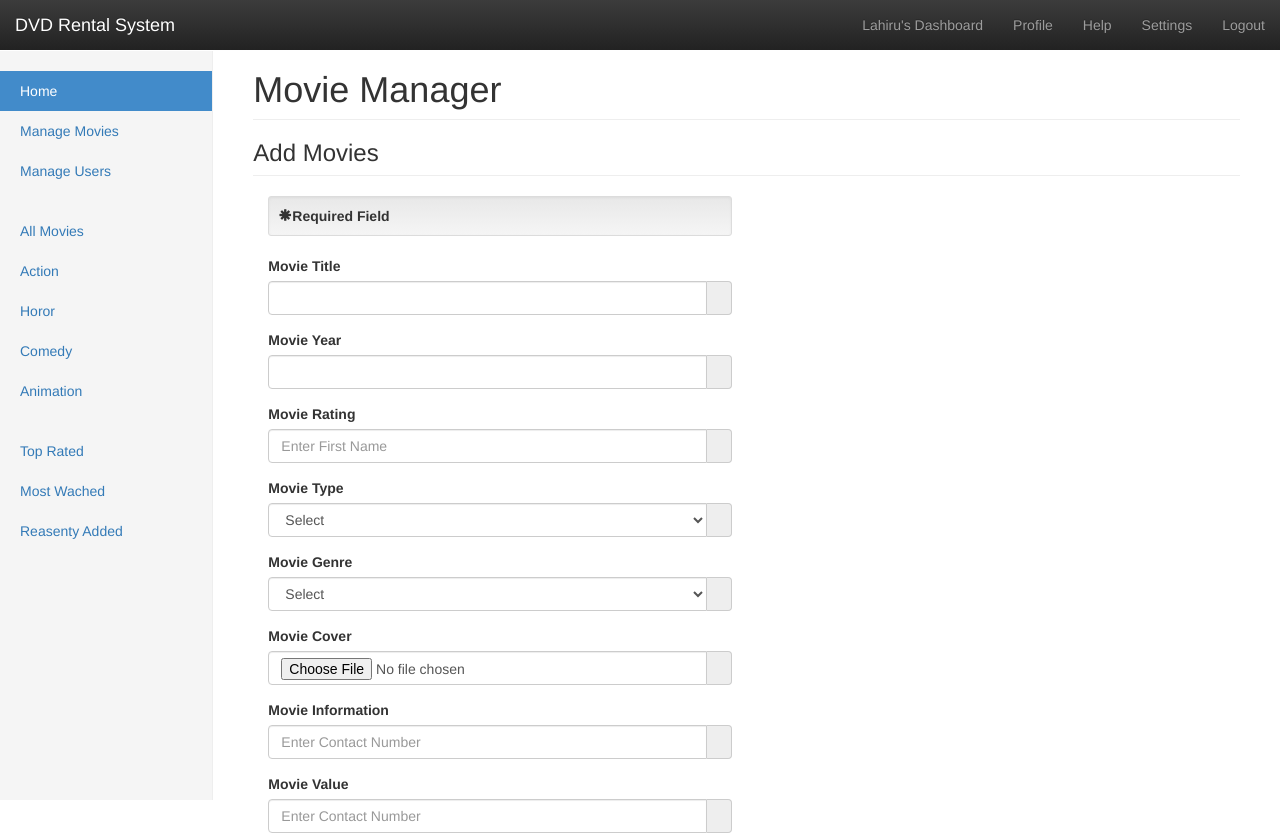
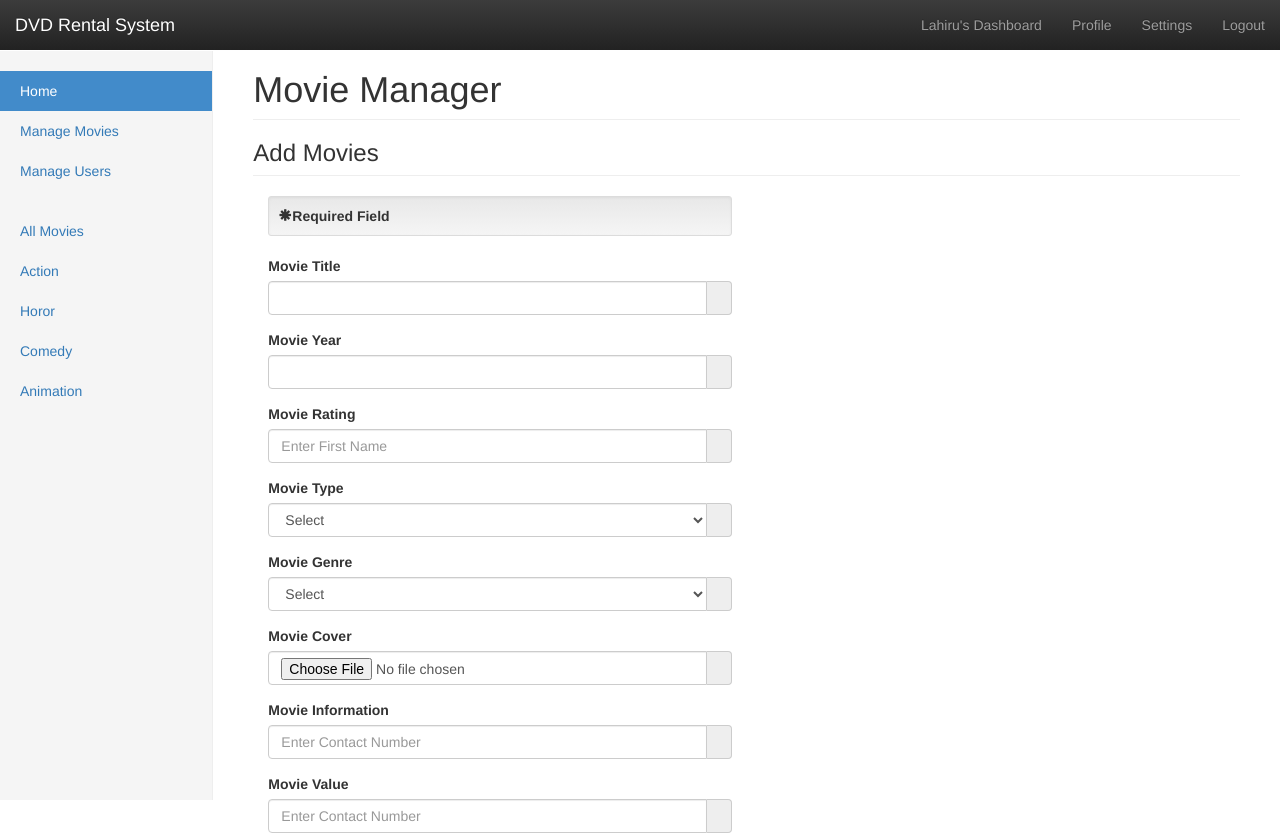
Before and after one commit to manny-uncharted/artefact, a PHP site: page /moviemanager.php in a window 1280 px wide. Shown: the top 840 px of the page. Run offline with PHP 8.4, Linux system fonts and the light colour scheme; a user stored in the database is signed in; some libraries are stand-ins or nearby versions.

Commit message:
Last updates

```diff
--- a/moviemanager.php
+++ b/moviemanager.php
@@ -2,7 +2,7 @@
 <html>
 <head>
 <meta charset="utf-8">
-<title>Artefact | Movie Manager</title>
+<title>Artefact | Add Movies</title>
 
 <?php
 include('nav.php');
--- a/nav.php
+++ b/nav.php
@@ -33,7 +33,6 @@ session_start();
           <ul class="nav navbar-nav navbar-right">
             <li><a href="dashboard.php"><?php echo $_SESSION['first_name'];?>'s Dashboard</a></li>
             <li><a href="profile.php">Profile</a></li>
-            <li><a href="help.php">Help</a></li>
             <li><a href="settings.php">Settings</a></li>
             <li><a href="logout.php">Logout</a></li>
           </ul>
@@ -56,11 +55,6 @@ session_start();
             <li><a href="">Comedy</a></li>
             <li><a href="">Animation</a></li>
           </ul>
-          <ul class="nav nav-sidebar">
-            <li><a href="">Top Rated</a></li>
-            <li><a href="">Most Wached</a></li>
-            <li><a href="">Reasenty Added</a></li>
-          </ul>
         </div>
       </div>
     </div>
```
Also changed, not shown: help.php (deleted, +0 -21 lines), register.php (+0 -12 lines).
